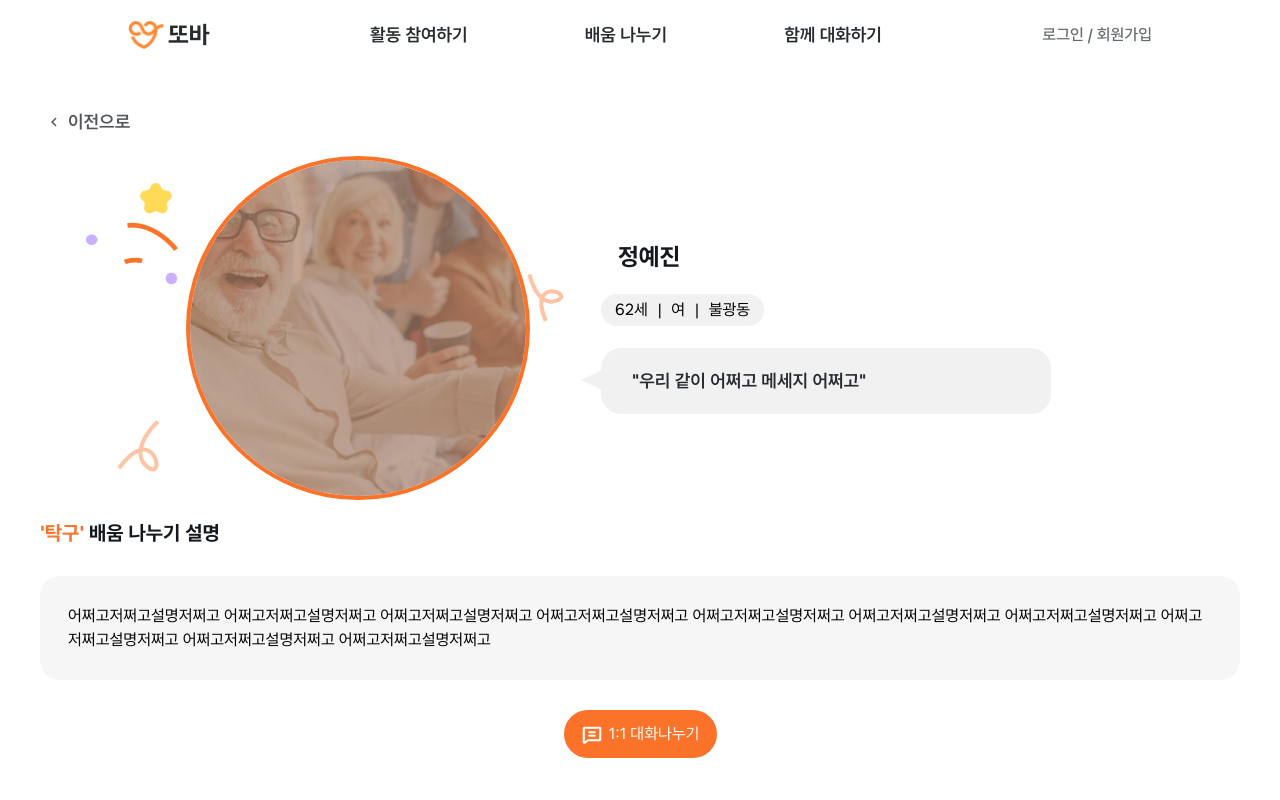
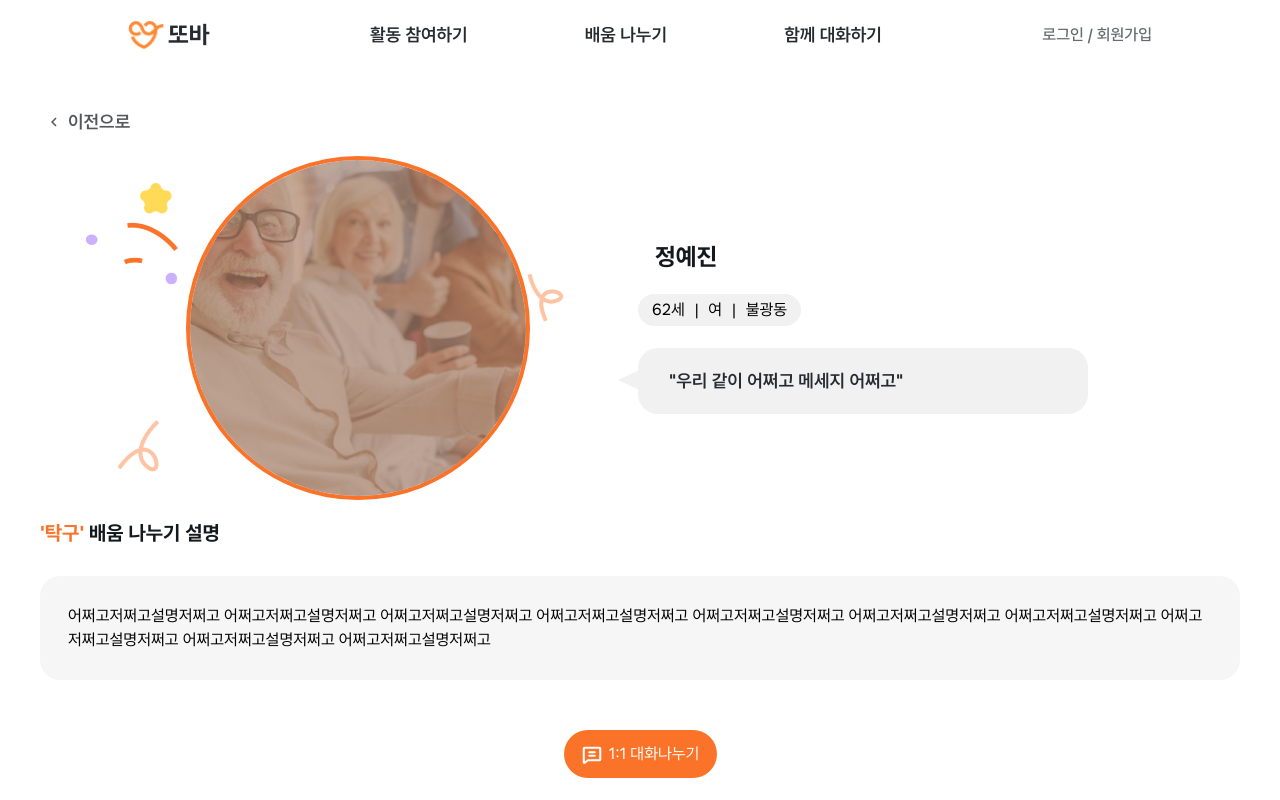
Before and after one commit to Kusitms-29th-Meetup-TeamE/Frontend, a Next.js app: page /share/detail/1 in a window 1280 px wide. Shown: the top 800 px of the page. Built offline with nearby package versions, Linux system fonts and the light colour scheme.

Commit message:
💄 Style(#59): update styles

```diff
--- a/src/app/share/detail/[id]/page.tsx
+++ b/src/app/share/detail/[id]/page.tsx
@@ -64,7 +64,7 @@ const page = ({ params }: DetailProps) => {
             alt={''}
             className="w-[344px] h-[344px] ml-[146px] rounded-full border-primary-orange6 border-4 object-cover"
           />
-          <section className="ml-[50px] flex flex-col gap-[22px]">
+          <section className="ml-[87px] flex flex-col gap-[22px]">
             <span className="ml-[38px] text-black text-notification-h1">
               정예진
             </span>
@@ -103,7 +103,7 @@ const page = ({ params }: DetailProps) => {
                 className="text-white w-[22px] h-[22px] mr-[6px]"
               />
             }
-            className="w-fit px-[14px] mx-auto whitespace-nowrap rounded-[30px]"
+            className="w-fit px-[14px] mx-auto whitespace-nowrap rounded-[30px] mt-5"
             onClick={handleClick}
           >
             1:1 대화나누기
--- a/src/components/common-components/chip/Chip.tsx
+++ b/src/components/common-components/chip/Chip.tsx
@@ -20,7 +20,7 @@ const style: {
     md: 'max-h-9 rounded-[22px] px-[22px] py-[6px] text-chip-semibold-sm cursor-pointer', // 필터링에서 사용하는 칩
   },
   focus: {
-    abled: 'text-white bg-primary-orange6',
+    abled: 'text-white bg-primary-orange6 border border-primary-orange6',
     disabledActivity: '!text-gray-07 !bg-gray-04',
     disabledLearning: 'border border-gray-04 !text-gray-07 !bg-gray-03',
   },
```
